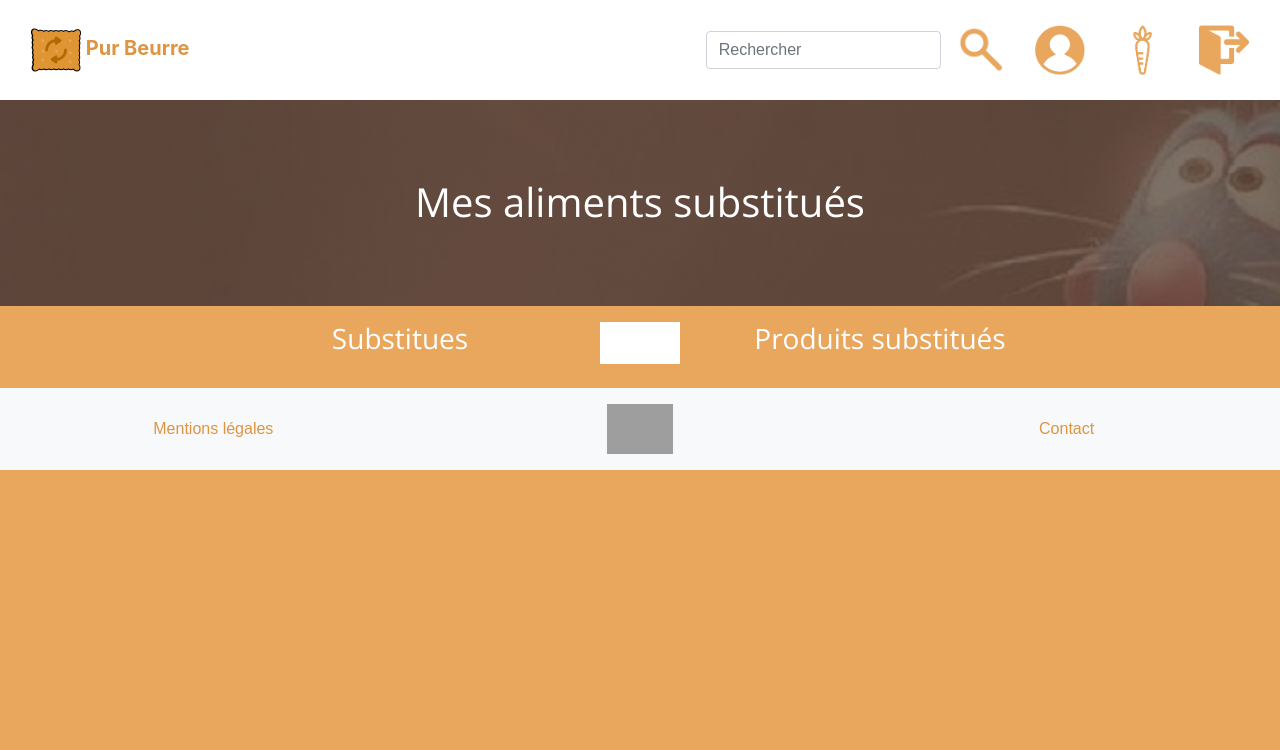
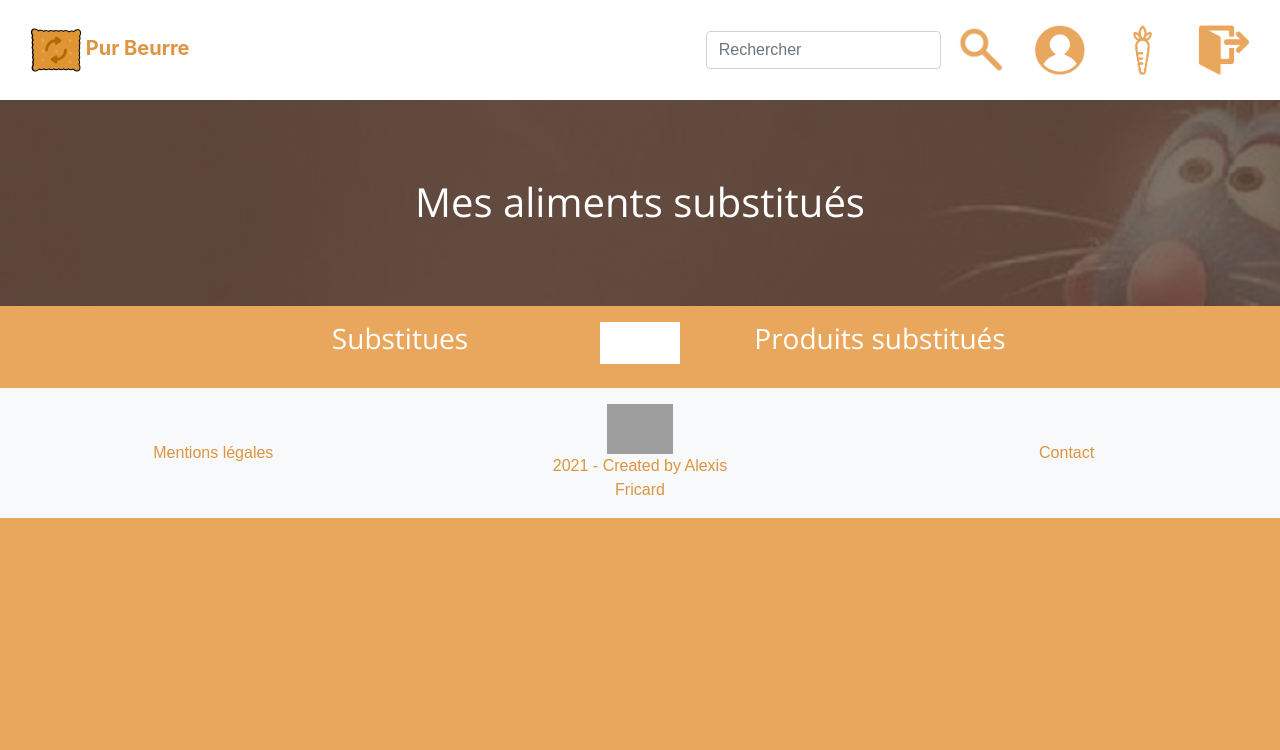
Before and after one commit to AlexisFricard/P8_PurBeurre, a Django app: page /myfood in a window 1280 px wide. Shown: the top 750 px of the page. Run offline with Django 3.2, Linux system fonts and the light colour scheme; the visitor is signed in with stand-in values (Sample User, id 1); data that the repository does not hold is empty; some libraries are stand-ins or nearby versions; some web fonts are replaced; grey boxes are pictures that could not be loaded.

Commit message:
front-end

```diff
--- a/webapp/templates/template_ref.html
+++ b/webapp/templates/template_ref.html
@@ -77,7 +77,8 @@
                 <div class="row justify-content-around align-i-c">
                     <a class="col-2 text-center nav-link js-scroll-trigger text-primary" href="/legal_notices">Mentions légales</a>
                     <a class="col-2 text-center nav-link js-scroll-trigger text-primary" href="https://github.com/AlexisFricard/P8_PurBeurre" target="_blank">
-                        <img src="static/assets/img/logo_gh.png" class="h-50px">
+                        <img src="static/assets/img/logo_gh.png" class="h-50px"></br>
+                        2021 - Created by Alexis Fricard
                     </a>
                     <a class="col-2 text-center nav-link js-scroll-trigger text-primary" href="/#contact">Contact</a>
                 </div>
```
